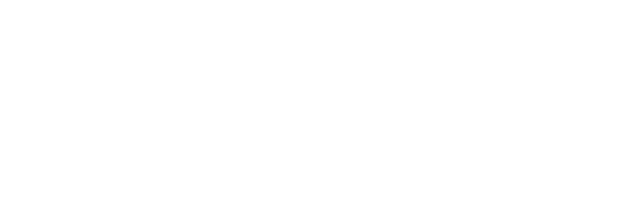
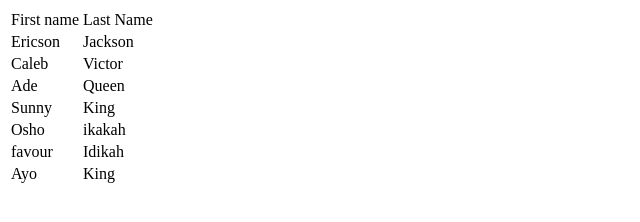
Before and after one commit to Ericson22817/Frontend-week2, a plain HTML site: page index.html in a window 1280 px wide. Shown: the whole page, without its empty margins (0-640 px from the left). Drawn offline with Linux system fonts and the light colour scheme.

Commit message:
initialize

```diff
--- a/index.html
+++ b/index.html
@@ -6,6 +6,41 @@
     <title>Document</title>
 </head>
 <body>
-    <h1></h1>
+    <table>
+        <thead>
+            <tr>
+                <td> First name</td>
+                <td> Last Name</td>
+            </tr>
+            <tr>
+                <td> Ericson</td>
+                <td> Jackson</td>
+            </tr>
+            <tr>
+                <td> Caleb</td>
+                <td> Victor</td>
+            </tr>
+            <tr>
+                <td> Ade</td>
+                <td> Queen</td>
+            </tr>
+            <tr>
+                <td> Sunny</td>
+                <td> King</td>
+            </tr>
+            <tr>
+                <td> Osho</td>
+                <td> ikakah</td>
+            </tr>
+            <tr>
+                <td> favour</td>
+                <td> Idikah</td>
+            </tr>
+            <tr>
+                <td> Ayo</td>
+                <td> King</td>
+            </tr>
+        </thead>
+    </table>
 </body>
 </html>
```
